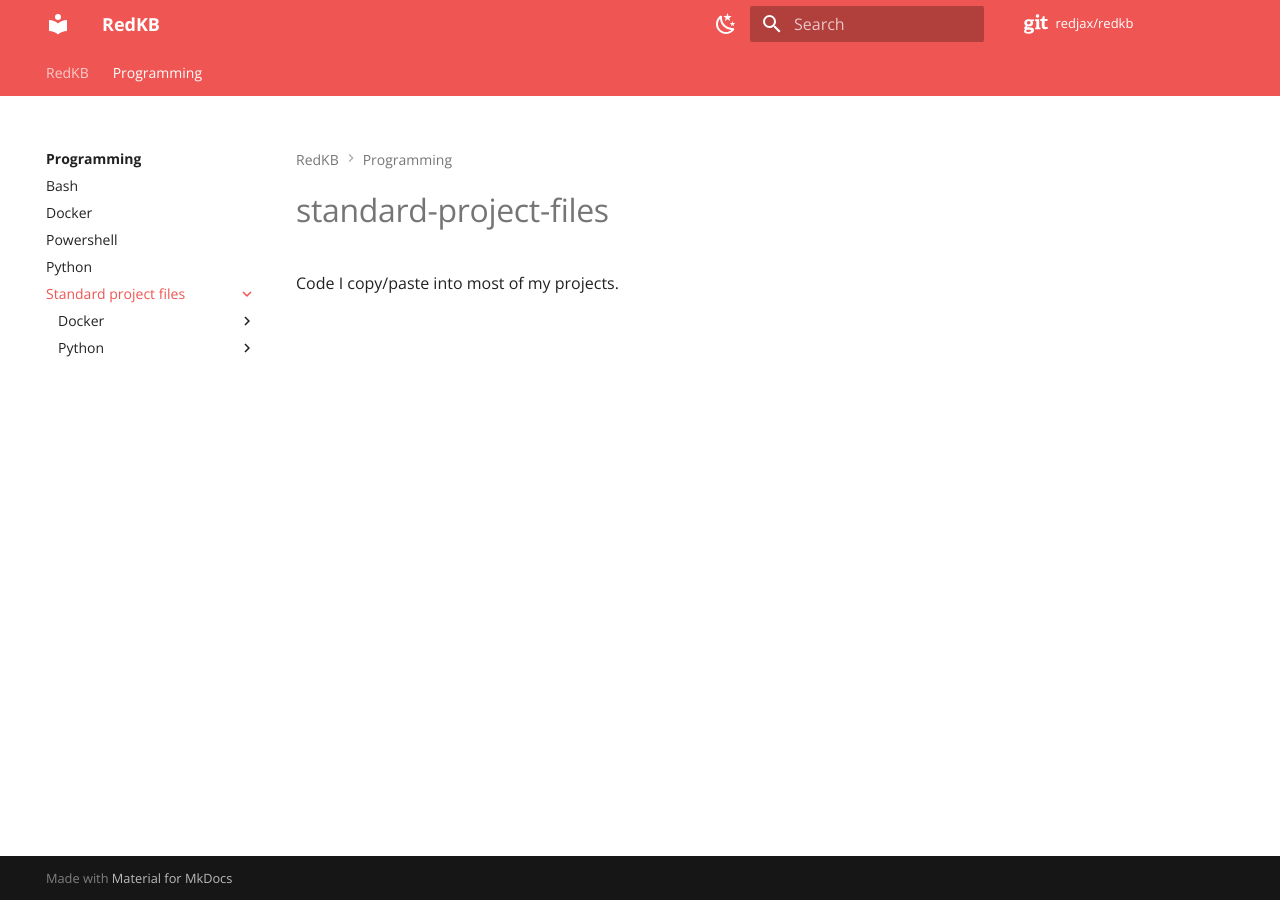
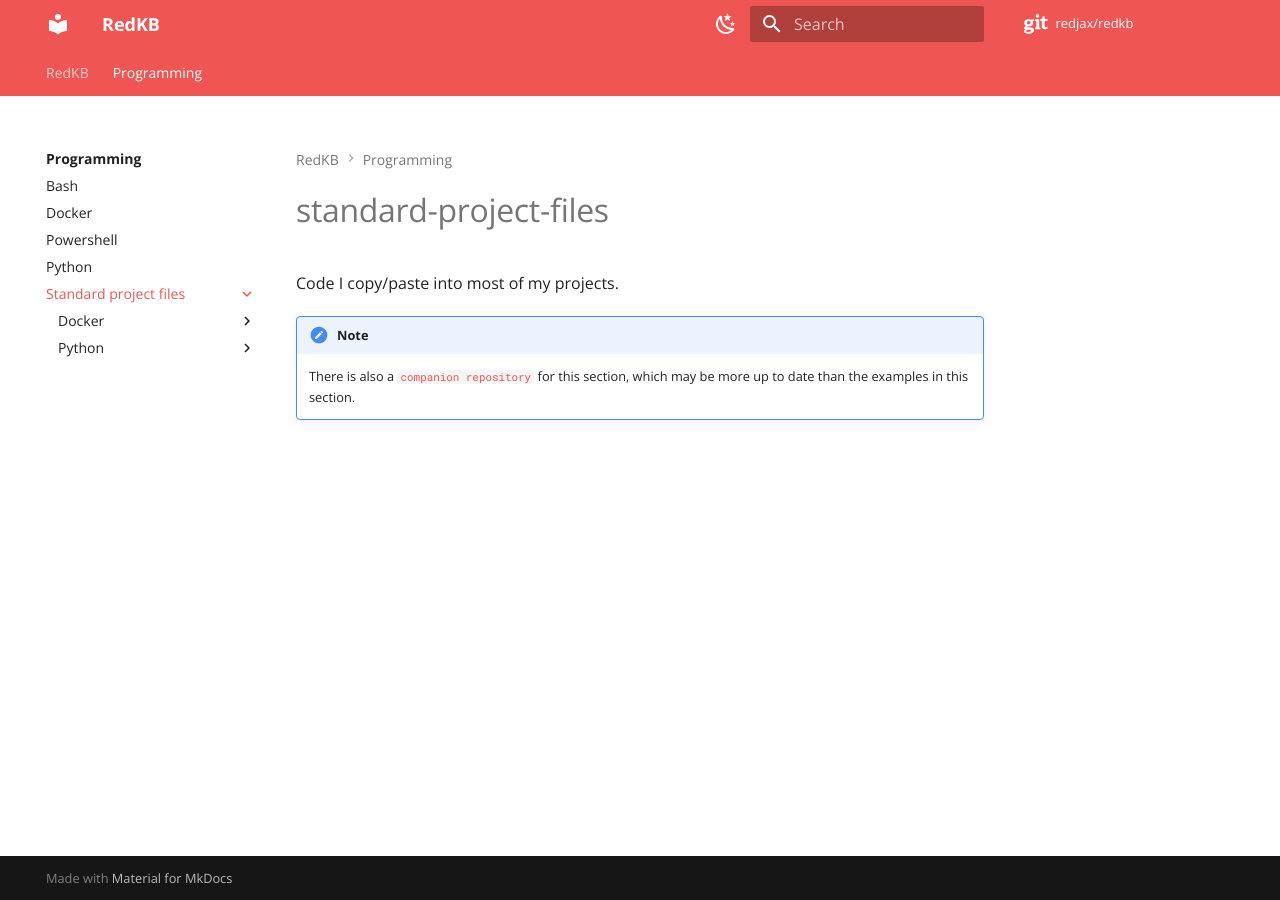
Before and after one commit to redjax/redkb, an MkDocs documentation site: the page built from docs/programming/standard-project-files/index.md, in a window 1280 px wide. Built offline with MkDocs 1.6.1 and Material for MkDocs 9.7.7, drawn with Linux system fonts in a browser that asks for light colours; comment, search, counter and statistics services are not loaded.

Commit message:
Add link to standard-project-files repo

```diff
--- a/docs/programming/standard-project-files/index.md
+++ b/docs/programming/standard-project-files/index.md
@@ -1,3 +1,7 @@
 # standard-project-files
 
 Code I copy/paste into most of my projects.
+
+!!!note
+
+    There is also a [`companion repository`](https://github.com/redjax/standard-project-files) for this section, which may be more up to date than the examples in this section.
```
